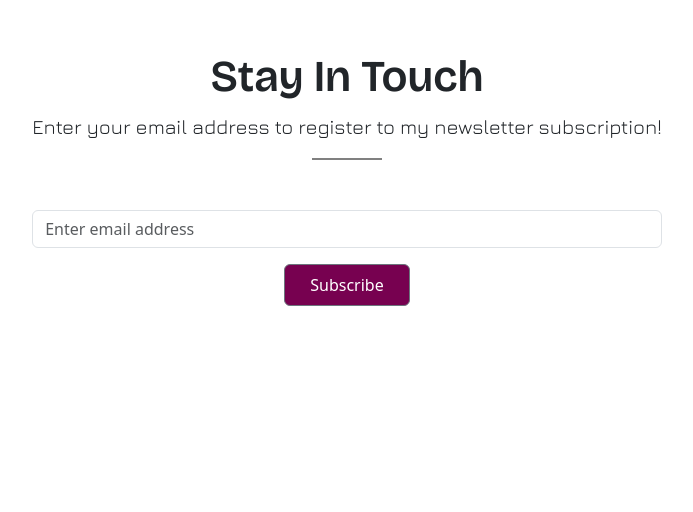
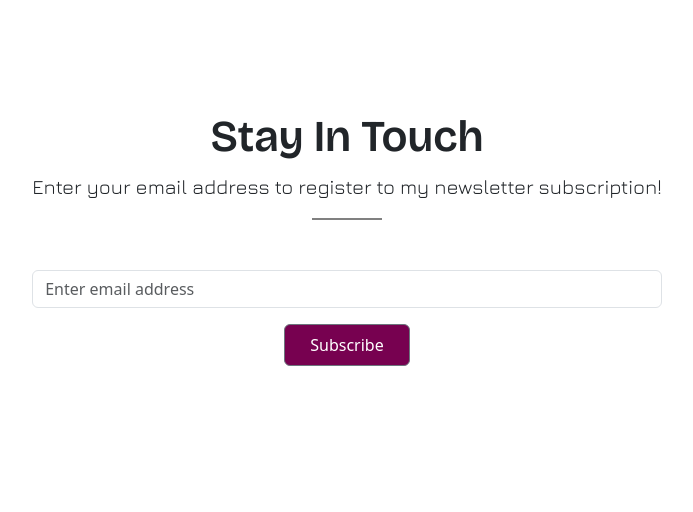
Before and after one commit to AtulKumarGiri/AtulKumarGiri, a React (Create React App) app: page /about in a window 1280 px wide. Shown: the part 3908-4420 px from the top of the page, without its empty margins (293-986 px from the left). Built offline with nearby package versions, Linux system fonts and the light colour scheme; a web font is replaced by a local one.

Commit message:
Screen Size fixed

```diff
--- a/src/App.css
+++ b/src/App.css
@@ -85,18 +85,12 @@
 
 
 /* ABOUT US SECTION  */
-.about-container, .services, .portfolio, .workExperience{
+.about-container, .services, .portfolio, .workExperience, .stayInTouch{
   width: 100%;
   height: 100vh;
 }
 
 /* STAY IN TOUCH SECTION  */
-.stayInTouch{
-  width: 100%;
-  height: 85vh !important;
-  position: relative;
-}
-
 .heading h1{
   font-size: 44px;
   font-family: 'Bricolage Grotesque', sans-serif;
```
